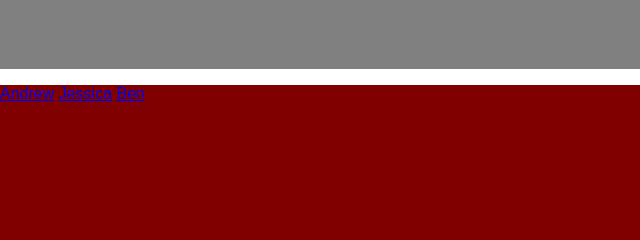
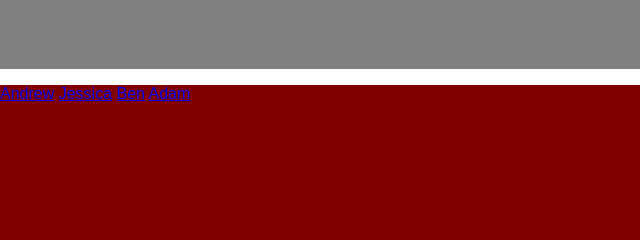
Before and after one commit to heliogracie/test, a website with bundled scripts: page testimonials.html in a window 1280 px wide. Shown: the top 240 px of the page, 0-640 px from the left. Built offline with nearby package versions, Linux system fonts and the light colour scheme; files whose address does not match are found by name.

Commit message:
Added name from linux shell.

```diff
--- a/testimonials.html
+++ b/testimonials.html
@@ -28,6 +28,7 @@
 				<a href="#">Andrew</a>
 				<a href="#">Jessica</a>
 				<a href="#">Ben</a>
+				<a href="#">Adam</a>
 			</li>
 		</ul>
 	</div>
```
